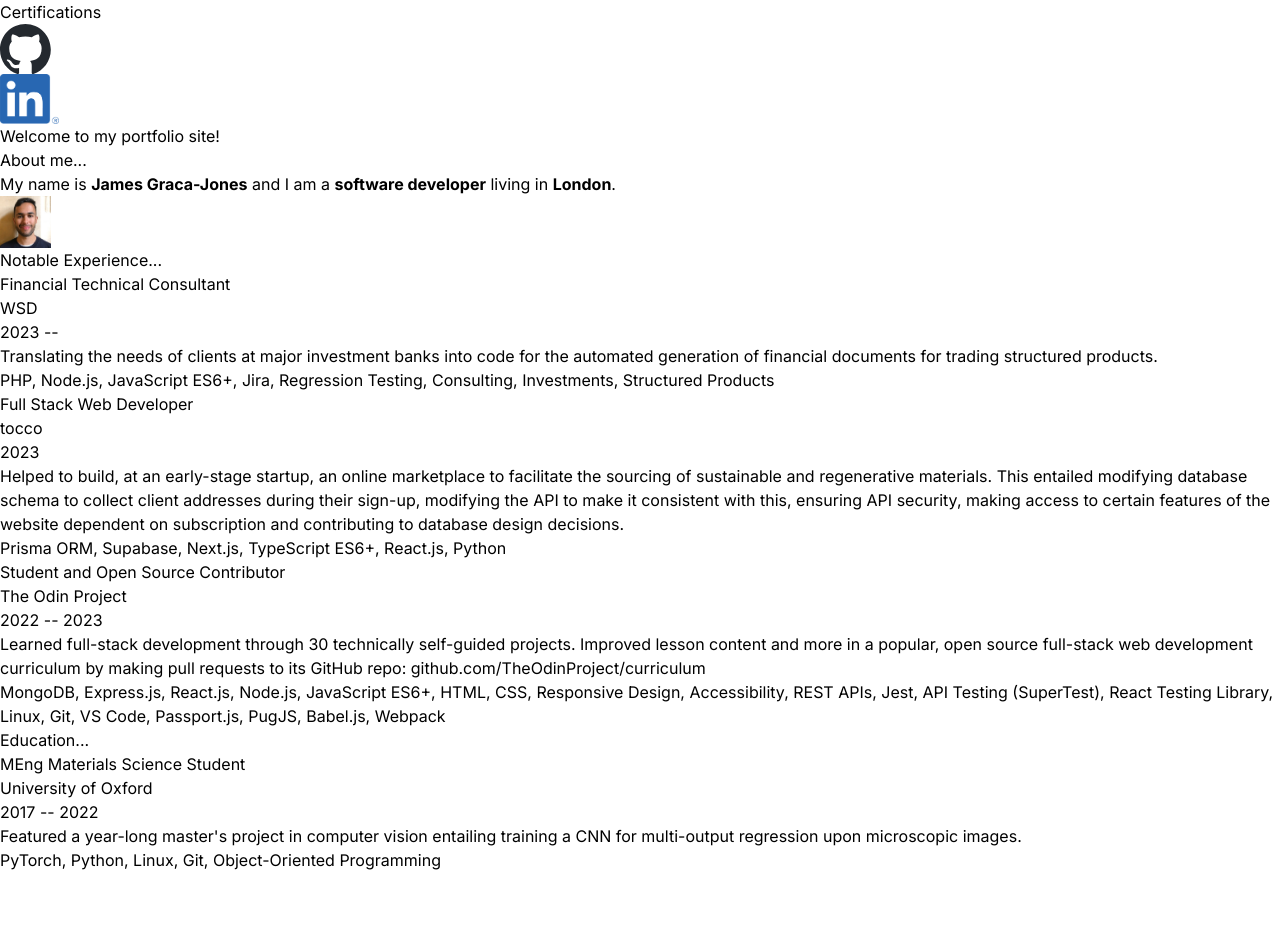
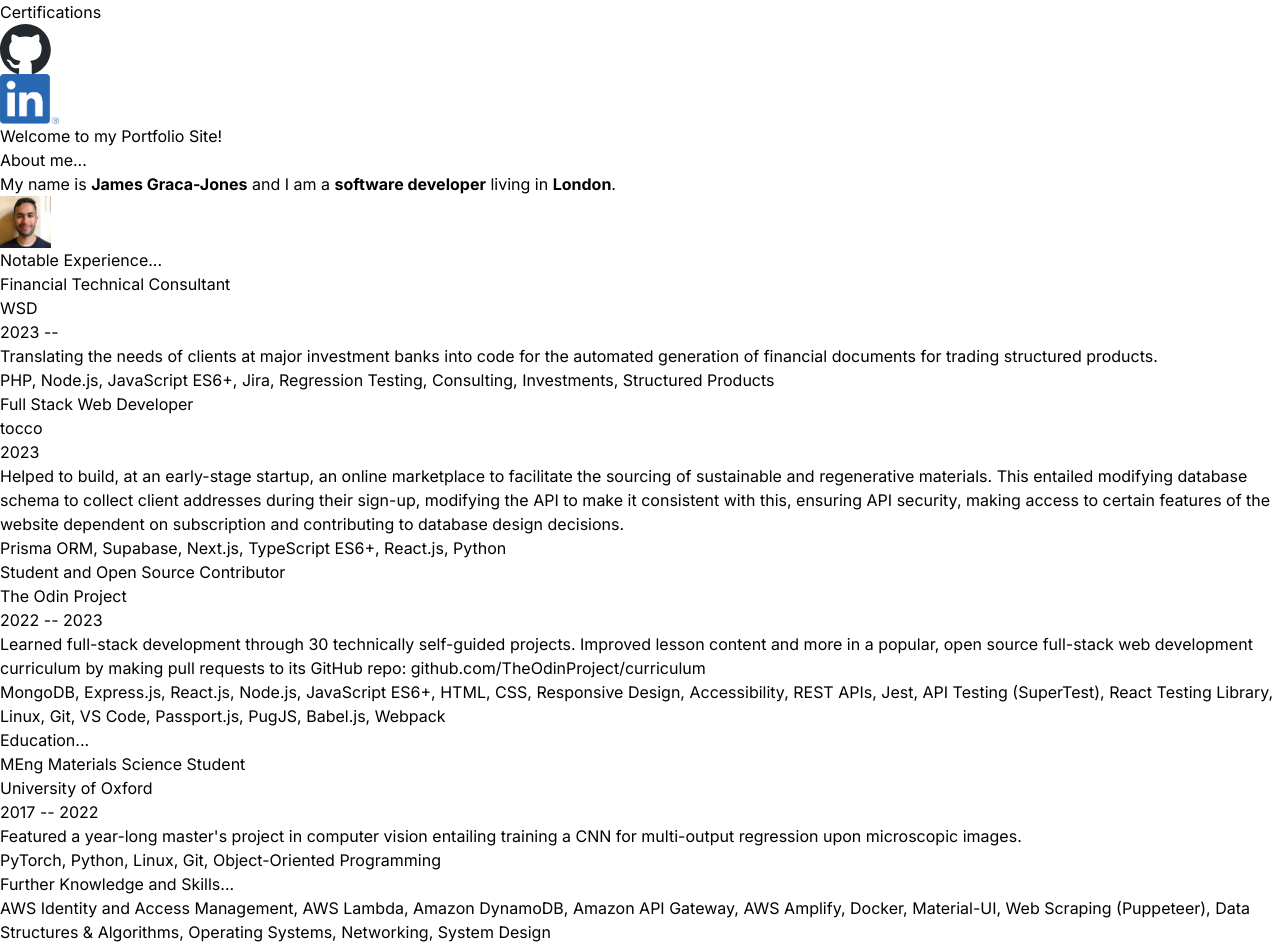
Before and after one commit to wulandari-tech/portfolio-site, a Next.js app: page / in a window 1280 px wide. Shown: the part 72-1016 px from the top of the page. Before the commit the page ends 944 px from the top, so only its background shows below. Built offline with nearby package versions, Linux system fonts and the light colour scheme.

Commit message:
Add further knowledge and skills

```diff
--- a/app/page.tsx
+++ b/app/page.tsx
@@ -2,11 +2,11 @@ import Image from "next/image"
 import Experience from "../components/Experience"
 import { notableExperiences, educationalExperiences } from "../data/experiences";
 
-export default function Home() {
+export default function Index() {
   return (
-    // TODO: link skills to certifications if you have them
+    // TODO: link skills with certifications to their certifications
     <main>
-      <h1>Welcome to my portfolio site!</h1>
+      <h1>Welcome to my Portfolio Site!</h1>
       <section>
         <h2>About me...</h2>
         <p>
@@ -28,6 +28,13 @@ export default function Home() {
           {educationalExperiences.map((experience, index) => <li key={index}><Experience experience={experience} /></li>)}
         </ol>
       </section>
+      <section>
+        <h2>Further Knowledge and Skills...</h2>
+        {/* TODO: link skills below to projects in which they're used */}
+        <ol>
+          {['AWS Identity and Access Management', 'AWS Lambda', 'Amazon DynamoDB', 'Amazon API Gateway', 'AWS Amplify', 'Docker', 'Material-UI', 'Web Scraping (Puppeteer)', 'Data Structures & Algorithms', 'Operating Systems', 'Networking', 'System Design'].join(', ')}
+        </ol>
+      </section>
     </main>
   )
 }
--- a/components/Experience.tsx
+++ b/components/Experience.tsx
@@ -21,7 +21,7 @@ export default function Experience({experience}: ExperienceProps) {
             <p>
                 {org}
             </p>
-            {orgSrc && <Image src={orgSrc} alt="" width={50/96*98} height={50} />}
+            {orgSrc && <Image src={orgSrc} alt='' width={50/96*98} height={50} />}
             <p>
                 {dateSpanText}
             </p>
@@ -29,7 +29,7 @@ export default function Experience({experience}: ExperienceProps) {
                 {description}
             </p>
             <p>
-                {skills.join(", ")}
+                {skills.join(', ')}
             </p>
         </div>
     )
```
Also changed, not shown: components/NavBar.tsx (+4 -4 lines).
